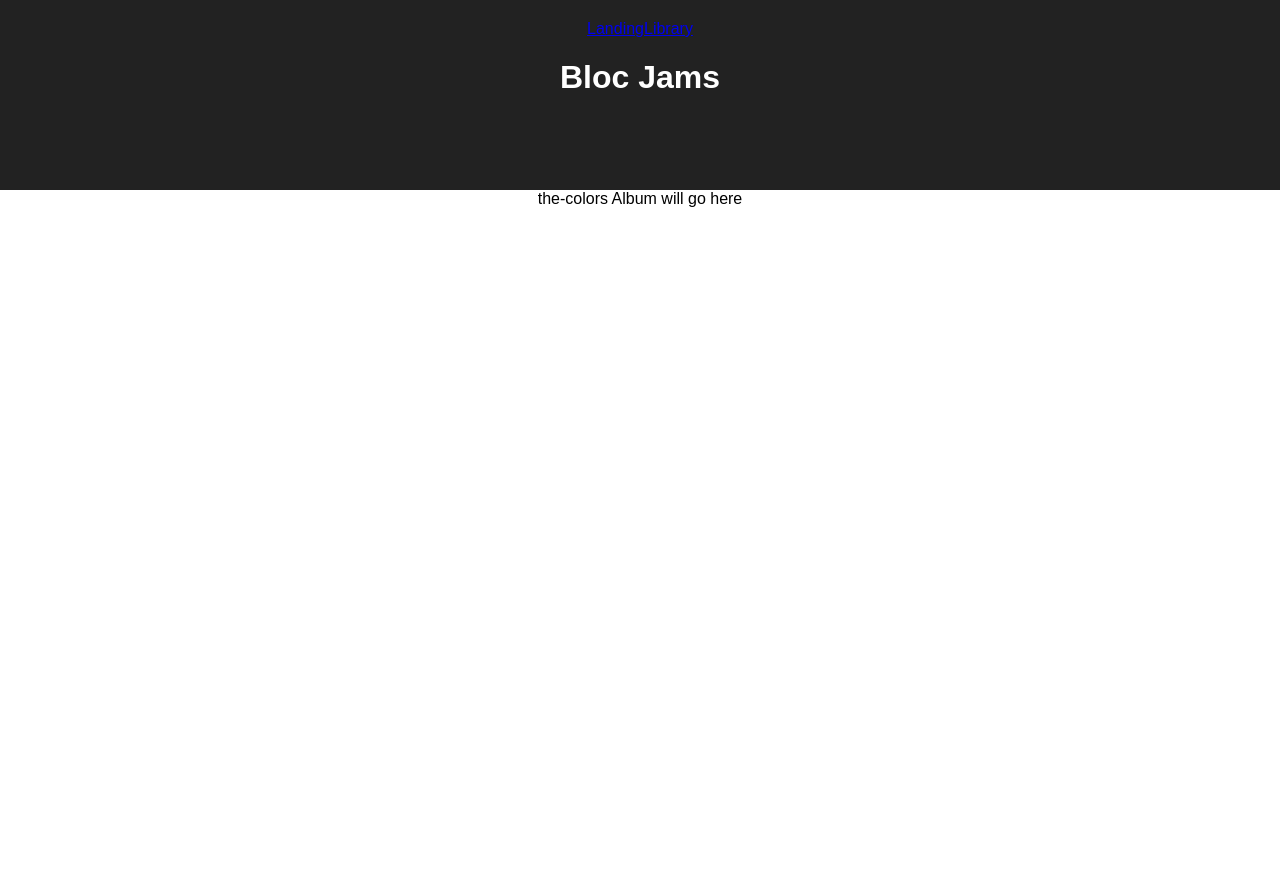
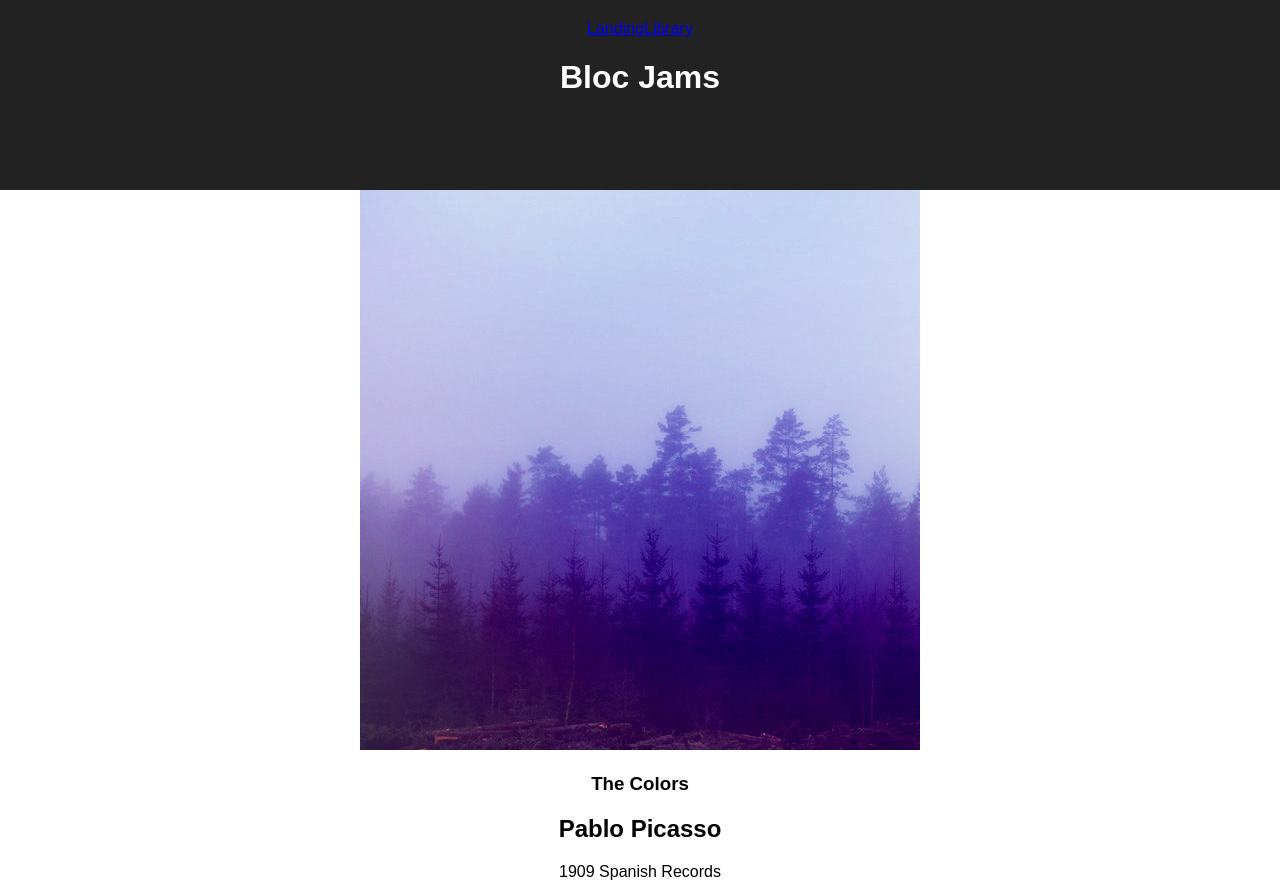
Before and after one commit to JohnLongTX/bloc-jams, a React (Create React App) app: page /album/the-colors in a window 1280 px wide. Before the commit the page ends 800 px from the top, so only its background shows below. Built offline with nearby package versions, Linux system fonts and the light colour scheme.

Commit message:
Checkpoint 6 blocjams album completed

```diff
--- a/src/components/Album.js
+++ b/src/components/Album.js
@@ -1,10 +1,38 @@
 import React, { Component } from 'react';
+import albumData from './../data/albums';
 
 class Album extends Component {
+  constructor(props){
+    super(props);
+
+    const album = albumData.find( album => {
+      return album.slug === this.props.match.params.slug
+    });
+
+    this.state = {
+      album: album
+    };
+  }
   render() {
     return (
       <section className="album">
-        {this.props.match.params.slug} Album will go here
+        <section id="album-info">
+          <img id="album-cover-art" src={this.state.album.albumCover} alt={this.state.album.title}/>
+          <div className="album-details">
+            <h1 id="album-title">{this.state.album.title}</h1>
+            <h2 className="artist">{this.state.album.artist}</h2>
+            <div id="release-info">{this.state.album.releaseInfo}</div>
+          </div>
+        </section>
+        <table id="song-list">
+          <colgroup>
+            <col id="song-number-column" />
+            <col id="song-title-column" />
+            <col id="song-duration-column" />
+          </colgroup>
+          <tbody>
+          </tbody>
+        </table>
       </section>
     )
   }
```
